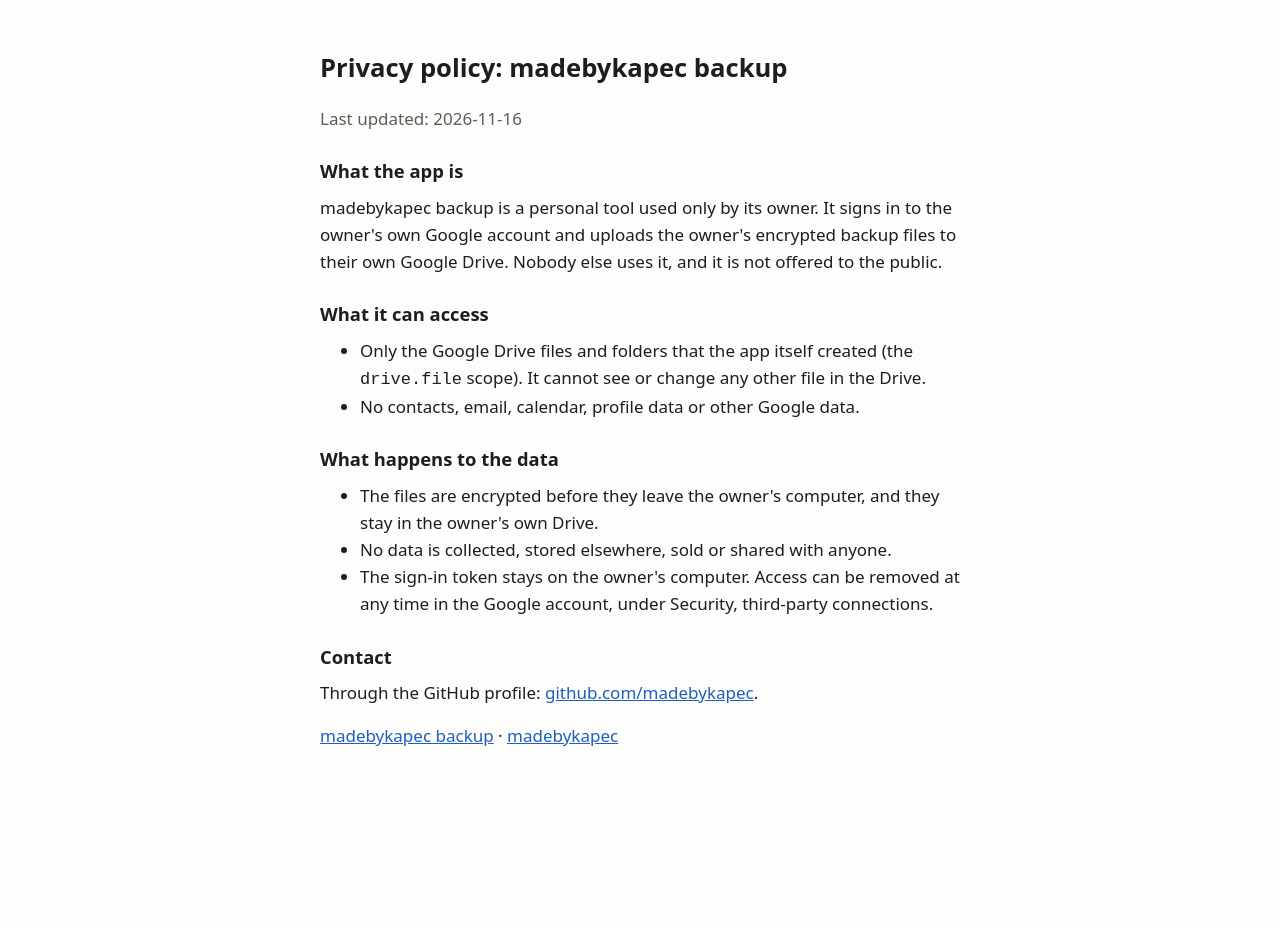
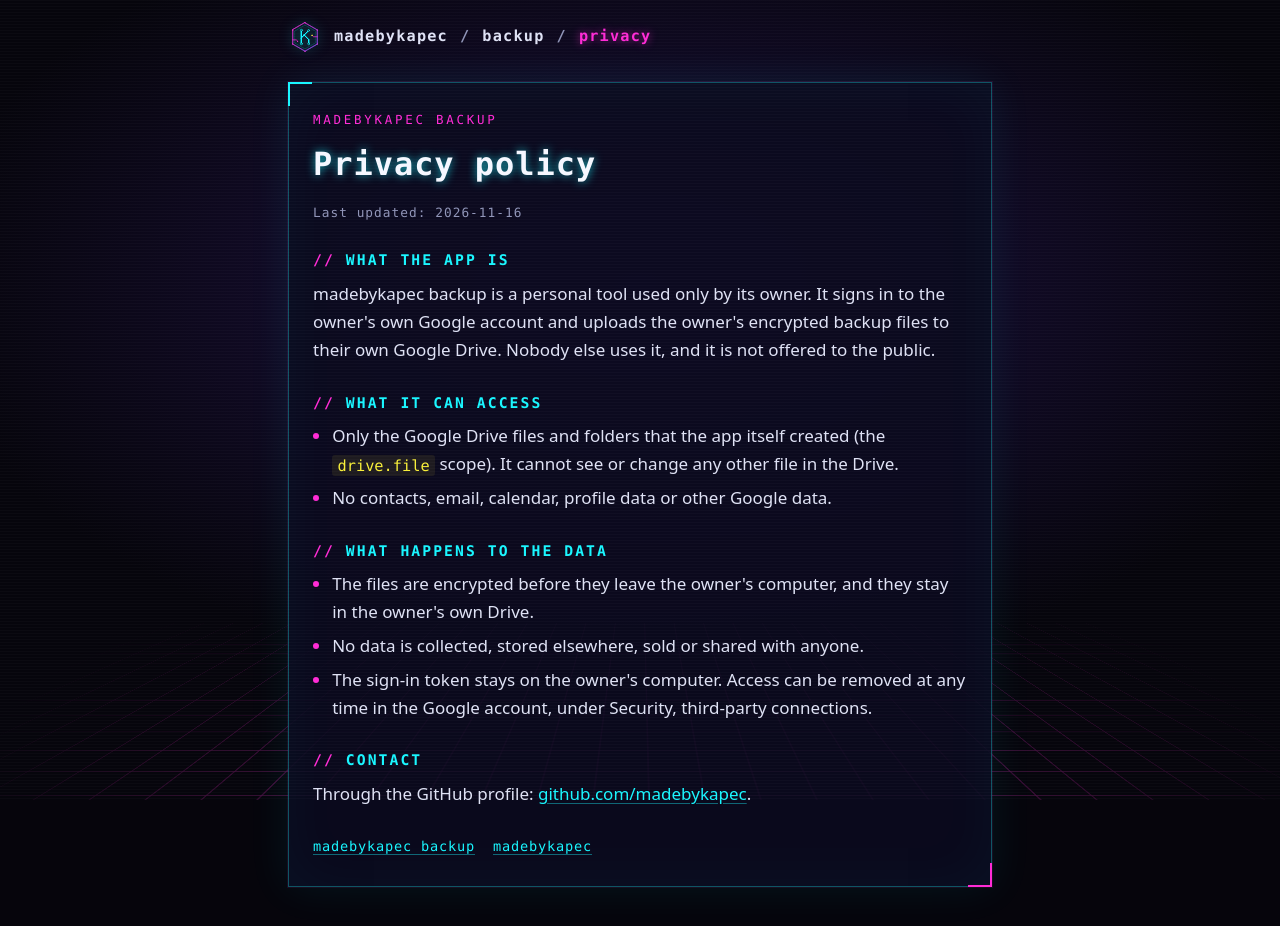
Before and after one commit to madebykapec/madebykapec.github.io, a plain HTML site: page backup/privacy.html in a window 1280 px wide. Before the commit the page ends 813 px from the top, so only its background shows below. Drawn offline with Linux system fonts and the light colour scheme.

Commit message:
Neon style, emblem, brand page without links

```diff
--- /dev/null
+++ b/assets/site.css
@@ -0,0 +1,258 @@
+:root {
+  --bg: #06050c;
+  --bg-glow: #1b0f3d;
+  --cyan: #19f6ff;
+  --magenta: #ff2bd6;
+  --yellow: #f8ef3a;
+  --text: #dfe2f5;
+  --muted: #9095b8;
+  --panel: rgba(12, 10, 30, 0.9);
+  --line: rgba(25, 246, 255, 0.32);
+  --mono: ui-monospace, "Cascadia Code", "JetBrains Mono", "SFMono-Regular", Menlo, Consolas, monospace;
+  --sans: system-ui, -apple-system, "Segoe UI", Roboto, sans-serif;
+  color-scheme: dark;
+}
+
+* { box-sizing: border-box; }
+
+html { background: var(--bg); }
+
+body {
+  margin: 0;
+  min-height: 100vh;
+  min-height: 100svh;
+  background: radial-gradient(ellipse 80% 60% at 50% 30%, var(--bg-glow), transparent 70%), var(--bg);
+  color: var(--text);
+  font: 17px/1.65 var(--sans);
+  overflow-x: hidden;
+}
+
+/* scanlines over everything */
+body::after {
+  content: "";
+  position: fixed;
+  inset: 0;
+  z-index: 10;
+  pointer-events: none;
+  background: repeating-linear-gradient(to bottom, rgba(255, 255, 255, 0.025) 0 1px, transparent 1px 3px);
+}
+
+a { color: var(--cyan); text-decoration-color: rgba(25, 246, 255, 0.4); text-underline-offset: 3px; }
+a:hover { color: #fff; text-shadow: 0 0 8px var(--cyan); }
+a:focus-visible { outline: 2px solid var(--yellow); outline-offset: 3px; }
+
+/* the neon floor */
+.floor {
+  position: fixed;
+  left: 0;
+  right: 0;
+  bottom: 0;
+  height: 45vh;
+  overflow: hidden;
+  pointer-events: none;
+  z-index: 0;
+  -webkit-mask-image: radial-gradient(ellipse 75% 100% at 50% 100%, #000 30%, transparent 72%);
+  mask-image: radial-gradient(ellipse 75% 100% at 50% 100%, #000 30%, transparent 72%);
+}
+.floor .grid {
+  position: absolute;
+  left: -50%;
+  width: 200%;
+  bottom: 0;
+  height: 200%;
+  background-image:
+    linear-gradient(rgba(255, 43, 214, 0.7) 2px, transparent 2px),
+    linear-gradient(90deg, rgba(255, 43, 214, 0.7) 2px, transparent 2px);
+  background-size: 56px 56px;
+  transform: perspective(700px) rotateX(62deg);
+  transform-origin: 50% 100%;
+  animation: floor 3s linear infinite;
+}
+.floor.faint { opacity: 0.35; }
+@keyframes floor { to { background-position: 0 56px; } }
+
+/* the brand page */
+.hero {
+  position: relative;
+  z-index: 1;
+  min-height: 100vh;
+  min-height: 100svh;
+  display: flex;
+  flex-direction: column;
+  align-items: center;
+  justify-content: center;
+  text-align: center;
+  padding: 48px 16px 18vh;
+}
+
+.brand {
+  position: relative;
+  margin: 0;
+  font: 800 clamp(2.1rem, 11vw, 6rem)/1.05 var(--sans);
+  letter-spacing: 0.05em;
+  color: #f5f7ff;
+  text-shadow:
+    0 0 4px rgba(255, 255, 255, 0.6),
+    0 0 14px var(--cyan),
+    0 0 36px rgba(25, 246, 255, 0.55),
+    0 0 64px rgba(255, 43, 214, 0.45);
+}
+.brand::before,
+.brand::after {
+  content: attr(data-text);
+  content: attr(data-text) / "";
+  position: absolute;
+  inset: 0;
+  text-shadow: none;
+  opacity: 0;
+  pointer-events: none;
+}
+.brand::before { color: var(--magenta); animation: glitch-a 7s steps(1) infinite; }
+.brand::after { color: var(--cyan); animation: glitch-b 7s steps(1) infinite; }
+@keyframes glitch-a {
+  0%, 90%, 96%, 100% { opacity: 0; transform: none; clip-path: none; }
+  91% { opacity: 0.85; transform: translate(-4px, 1px); clip-path: inset(10% 0 60% 0); }
+  93% { opacity: 0.85; transform: translate(3px, -1px); clip-path: inset(55% 0 20% 0); }
+  95% { opacity: 0.85; transform: translate(-2px, 0); clip-path: inset(30% 0 45% 0); }
+}
+@keyframes glitch-b {
+  0%, 90%, 95%, 100% { opacity: 0; transform: none; clip-path: none; }
+  92% { opacity: 0.85; transform: translate(4px, -1px); clip-path: inset(65% 0 10% 0); }
+  94% { opacity: 0.85; transform: translate(-3px, 1px); clip-path: inset(15% 0 70% 0); }
+}
+
+.mark {
+  display: block;
+  width: clamp(150px, 44vw, 250px);
+  height: auto;
+  margin: 28px auto 22px;
+  filter: drop-shadow(0 0 14px rgba(25, 246, 255, 0.35)) drop-shadow(0 0 30px rgba(255, 43, 214, 0.25));
+  animation: hum 5s ease-in-out infinite;
+}
+@keyframes hum {
+  50% { filter: drop-shadow(0 0 20px rgba(25, 246, 255, 0.55)) drop-shadow(0 0 44px rgba(255, 43, 214, 0.4)); }
+}
+
+.status {
+  margin: 0;
+  font: 500 0.85rem/1.4 var(--mono);
+  letter-spacing: 0.32em;
+  text-transform: uppercase;
+  color: var(--cyan);
+  text-shadow: 0 0 8px rgba(25, 246, 255, 0.6);
+}
+.status .prompt { color: var(--magenta); margin-right: 0.6em; }
+.cursor {
+  display: inline-block;
+  width: 0.6em;
+  height: 1em;
+  margin-left: 0.2em;
+  vertical-align: -0.15em;
+  background: var(--yellow);
+  box-shadow: 0 0 8px var(--yellow);
+  animation: blink 1.1s steps(1) infinite;
+}
+@keyframes blink { 50% { opacity: 0; } }
+
+/* the backup pages */
+.top {
+  position: relative;
+  z-index: 1;
+  display: flex;
+  align-items: center;
+  gap: 12px;
+  max-width: 46rem;
+  margin: 0 auto;
+  padding: 20px 16px;
+  font: 600 0.95rem/1 var(--mono);
+  letter-spacing: 0.08em;
+}
+.top { flex-wrap: wrap; }
+.top img { width: 34px; height: 34px; filter: drop-shadow(0 0 6px rgba(25, 246, 255, 0.5)); }
+@media (max-width: 420px) {
+  .top { gap: 8px; font-size: 0.86rem; letter-spacing: 0.04em; }
+}
+.top a { color: var(--text); text-decoration: none; }
+.top a:hover { color: #fff; }
+.top .sep { color: var(--muted); }
+.top .here { color: var(--magenta); text-shadow: 0 0 8px rgba(255, 43, 214, 0.6); }
+
+.page {
+  position: relative;
+  z-index: 1;
+  max-width: 46rem;
+  margin: 0 auto;
+  padding: 8px 16px 64px;
+}
+
+.panel {
+  position: relative;
+  background: var(--panel);
+  border: 1px solid var(--line);
+  padding: 28px 24px;
+  box-shadow:
+    0 0 0 1px rgba(255, 43, 214, 0.08),
+    0 0 40px rgba(25, 246, 255, 0.08),
+    inset 0 0 60px rgba(25, 246, 255, 0.04);
+}
+.panel::before,
+.panel::after {
+  content: "";
+  position: absolute;
+  width: 22px;
+  height: 22px;
+  pointer-events: none;
+}
+.panel::before { top: -1px; left: -1px; border-top: 2px solid var(--cyan); border-left: 2px solid var(--cyan); }
+.panel::after { bottom: -1px; right: -1px; border-bottom: 2px solid var(--magenta); border-right: 2px solid var(--magenta); }
+
+.kicker {
+  margin: 0 0 0.5rem;
+  font: 0.78rem/1.4 var(--mono);
+  letter-spacing: 0.22em;
+  text-transform: uppercase;
+  color: var(--magenta);
+}
+.panel h1 {
+  margin: 0 0 1.2rem;
+  font: 700 clamp(1.4rem, 6vw, 2rem)/1.25 var(--mono);
+  letter-spacing: 0.03em;
+  color: #f5f7ff;
+  text-shadow: 0 0 10px rgba(25, 246, 255, 0.7);
+}
+.panel h2 {
+  margin: 1.8rem 0 0.6rem;
+  font: 600 0.92rem/1.35 var(--mono);
+  letter-spacing: 0.14em;
+  text-transform: uppercase;
+  color: var(--cyan);
+}
+.panel h2::before { content: "// "; color: var(--magenta); }
+.panel p,
+.panel ul { margin: 0 0 1rem; }
+.panel ul { padding-left: 1.2rem; }
+.panel li { margin: 0.35rem 0; }
+.panel li::marker { color: var(--magenta); }
+.updated { font: 0.8rem/1.4 var(--mono); letter-spacing: 0.08em; color: var(--muted); }
+
+code {
+  font: 0.9em var(--mono);
+  color: var(--yellow);
+  background: rgba(248, 239, 58, 0.08);
+  padding: 0.1em 0.35em;
+  border-radius: 3px;
+}
+
+.foot {
+  display: flex;
+  flex-wrap: wrap;
+  gap: 6px 18px;
+  margin-top: 28px;
+  font: 0.85rem/1.6 var(--mono);
+  letter-spacing: 0.06em;
+  color: var(--muted);
+}
+
+@media (prefers-reduced-motion: reduce) {
+  *, *::before, *::after { animation: none !important; }
+}
--- a/backup/privacy.html
+++ b/backup/privacy.html
@@ -3,23 +3,22 @@
 <head>
 <meta charset="utf-8">
 <meta name="viewport" content="width=device-width, initial-scale=1">
-<title>Privacy policy</title>
-<style>
-  :root { --bg: #fdfdfc; --fg: #1d1d1b; --muted: #5c5c58; --link: #1f5fbf; }
-  @media (prefers-color-scheme: dark) { :root { --bg: #171716; --fg: #ececea; --muted: #a3a39e; --link: #7fb0ff; } }
-  body { margin: 0; background: var(--bg); color: var(--fg); font: 17px/1.6 system-ui, sans-serif; }
-  main { max-width: 40rem; margin: 0 auto; padding: 3rem 1rem; }
-  h1 { font-size: 1.6rem; margin: 0 0 1rem; }
-  h2 { font-size: 1.15rem; margin: 1.5rem 0 0.5rem; }
-  p, ul { margin: 0 0 1rem; }
-  .muted { color: var(--muted); }
-  a { color: var(--link); }
-</style>
+<meta name="theme-color" content="#06050c">
+<title>Privacy policy · madebykapec backup</title>
+<link rel="icon" href="../assets/mark.svg" type="image/svg+xml">
+<link rel="stylesheet" href="../assets/site.css">
 </head>
 <body>
-<main>
-  <h1>Privacy policy: madebykapec backup</h1>
-  <p class="muted">Last updated: 2026-11-16</p>
+<div class="floor faint" aria-hidden="true"><div class="grid"></div></div>
+<header class="top">
+  <img src="../assets/mark.svg" width="34" height="34" alt="">
+  <a href="../">madebykapec</a><span class="sep">/</span><a href="./">backup</a><span class="sep">/</span><span class="here">privacy</span>
+</header>
+<main class="page">
+  <section class="panel">
+    <p class="kicker">madebykapec backup</p>
+    <h1>Privacy policy</h1>
+    <p class="updated">Last updated: 2026-11-16</p>
 
     <h2>What the app is</h2>
     <p>madebykapec backup is a personal tool used only by its owner. It signs in to the owner's own Google account and uploads the owner's encrypted backup files to their own Google Drive. Nobody else uses it, and it is not offered to the public.</p>
@@ -40,7 +39,8 @@
     <h2>Contact</h2>
     <p>Through the GitHub profile: <a href="https://github.com/madebykapec">github.com/madebykapec</a>.</p>
 
-  <p><a href="index.html">madebykapec backup</a> · <a href="../index.html">madebykapec</a></p>
+    <nav class="foot"><a href="./">madebykapec backup</a><a href="../">madebykapec</a></nav>
+  </section>
 </main>
 </body>
 </html>
```
Also changed, not shown: backup/index.html (+15 -14 lines), index.html (+8 -14 lines), assets/mark.svg (added), 1 other file. Lines whose indentation alone changed are shown as unchanged.
